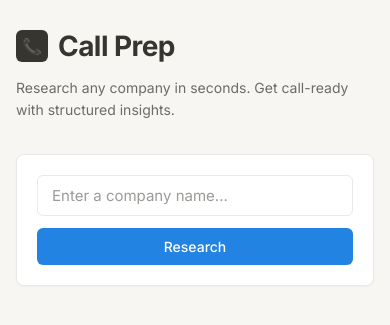
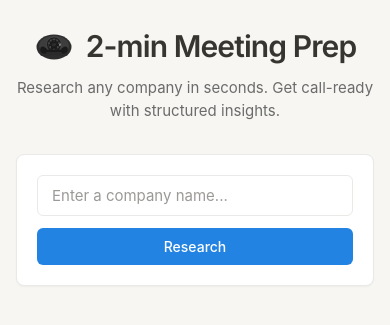
Before and after one commit to jdasdfwg/meeting-prep-2-min, a Flask app: page / in a window 390 px wide. Shown: the top 325 px of the page. Run offline with Flask 3, Linux system fonts and the light colour scheme.

Commit message:
Update header: centered layout, retro phone SVG, new title
- Centered header with retro rotary phone icon

- Changed title to '2-min Meeting Prep'

- Updated to Notion-style system font stack

```diff
--- a/templates/index.html
+++ b/templates/index.html
@@ -3,7 +3,7 @@
 <head>
     <meta charset="UTF-8">
     <meta name="viewport" content="width=device-width, initial-scale=1.0">
-    <title>Call Prep | B2B Sales Research</title>
+    <title>2-min Meeting Prep</title>
     <link rel="preconnect" href="https://fonts.googleapis.com">
     <link rel="preconnect" href="https://fonts.gstatic.com" crossorigin>
     <link href="https://fonts.googleapis.com/css2?family=Inter:wght@400;500;600;700&display=swap" rel="stylesheet">
@@ -38,13 +38,14 @@
         }
 
         body {
-            font-family: 'Inter', ui-sans-serif, -apple-system, BlinkMacSystemFont, sans-serif;
+            font-family: ui-sans-serif, -apple-system, BlinkMacSystemFont, "Segoe UI", Helvetica, "Apple Color Emoji", Arial, sans-serif, "Segoe UI Emoji", "Segoe UI Symbol";
             background: var(--bg-secondary);
             min-height: 100vh;
             color: var(--text-primary);
-            line-height: 1.6;
-            font-size: 15px;
+            line-height: 1.5;
+            font-size: 16px;
             -webkit-font-smoothing: antialiased;
+            -moz-osx-font-smoothing: grayscale;
         }
 
         .container {
@@ -56,38 +57,43 @@
         /* Header */
         header {
             margin-bottom: 32px;
+            text-align: center;
         }
 
         .logo {
             display: flex;
             align-items: center;
-            gap: 10px;
+            justify-content: center;
+            gap: 12px;
             margin-bottom: 8px;
         }
 
         .logo-icon {
-            width: 32px;
-            height: 32px;
-            background: var(--text-primary);
-            border-radius: var(--radius-md);
+            width: 40px;
+            height: 40px;
             display: flex;
             align-items: center;
             justify-content: center;
-            color: white;
-            font-size: 16px;
+        }
+
+        .logo-icon svg {
+            width: 100%;
+            height: 100%;
         }
 
         header h1 {
-            font-size: 28px;
-            font-weight: 700;
+            font-size: 30px;
+            font-weight: 600;
             color: var(--text-primary);
-            letter-spacing: -0.02em;
+            letter-spacing: -0.03em;
+            font-family: 'Inter', ui-sans-serif, system-ui, sans-serif;
         }
 
         header p {
             color: var(--text-secondary);
-            font-size: 14px;
-            margin-top: 4px;
+            font-size: 15px;
+            margin-top: 6px;
+            font-weight: 400;
         }
 
         /* Search */
@@ -501,8 +507,41 @@
     <div class="container">
         <header>
             <div class="logo">
-                <div class="logo-icon">📞</div>
-                <h1>Call Prep</h1>
+                <div class="logo-icon">
+                    <svg viewBox="0 0 64 64" fill="none" xmlns="http://www.w3.org/2000/svg">
+                        <!-- Retro Rotary Phone -->
+                        <ellipse cx="32" cy="32" rx="28" ry="20" fill="#2d2d2d"/>
+                        <ellipse cx="32" cy="30" rx="24" ry="16" fill="#3d3d3d"/>
+                        <!-- Dial circle -->
+                        <circle cx="32" cy="28" r="12" fill="#1a1a1a" stroke="#555" stroke-width="1"/>
+                        <circle cx="32" cy="28" r="9" fill="none" stroke="#666" stroke-width="0.5"/>
+                        <!-- Finger stop -->
+                        <rect x="40" y="26" width="3" height="4" rx="1" fill="#888"/>
+                        <!-- Dial holes -->
+                        <circle cx="32" cy="20" r="1.5" fill="#4a4a4a"/>
+                        <circle cx="37" cy="21.5" r="1.5" fill="#4a4a4a"/>
+                        <circle cx="40" cy="26" r="1.5" fill="#4a4a4a"/>
+                        <circle cx="38" cy="32" r="1.5" fill="#4a4a4a"/>
+                        <circle cx="32" cy="36" r="1.5" fill="#4a4a4a"/>
+                        <circle cx="26" cy="32" r="1.5" fill="#4a4a4a"/>
+                        <circle cx="24" cy="26" r="1.5" fill="#4a4a4a"/>
+                        <circle cx="27" cy="21.5" r="1.5" fill="#4a4a4a"/>
+                        <!-- Center -->
+                        <circle cx="32" cy="28" r="3" fill="#2a2a2a"/>
+                        <!-- Handset cradle -->
+                        <rect x="10" y="40" width="44" height="6" rx="3" fill="#2a2a2a"/>
+                        <!-- Handset -->
+                        <path d="M12 38 C12 34, 16 32, 20 34 L20 42 C16 44, 12 42, 12 38Z" fill="#1a1a1a"/>
+                        <path d="M52 38 C52 34, 48 32, 44 34 L44 42 C48 44, 52 42, 52 38Z" fill="#1a1a1a"/>
+                        <rect x="18" y="36" width="28" height="4" rx="2" fill="#1a1a1a"/>
+                        <!-- Earpiece & mouthpiece -->
+                        <ellipse cx="14" cy="36" rx="4" ry="5" fill="#1a1a1a"/>
+                        <ellipse cx="50" cy="36" rx="4" ry="5" fill="#1a1a1a"/>
+                        <!-- Highlights -->
+                        <ellipse cx="30" cy="26" rx="6" ry="3" fill="none" stroke="rgba(255,255,255,0.1)" stroke-width="0.5"/>
+                    </svg>
+                </div>
+                <h1>2-min Meeting Prep</h1>
             </div>
             <p>Research any company in seconds. Get call-ready with structured insights.</p>
         </header>
```
